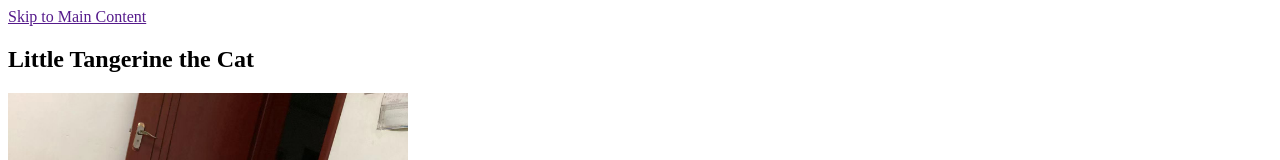
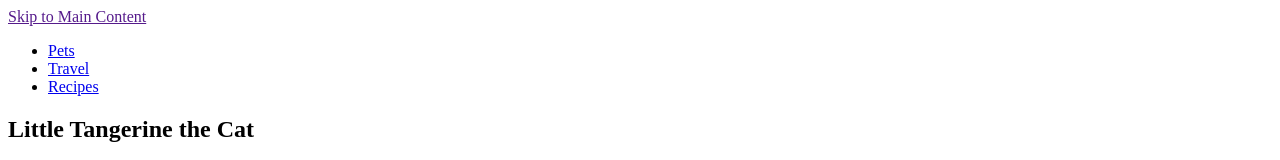
Before and after one commit to yutong195/starter_html, a plain HTML site: page index.html in a window 1280 px wide. Shown: the top 160 px of the page. Drawn offline with Linux system fonts and the light colour scheme.

Commit message:
Add files via upload

```diff
--- a/index.html
+++ b/index.html
@@ -7,6 +7,11 @@
 </head>
 <body>
     <a href = "">Skip to Main Content</a>
+    <ul>
+        <li><a href="index.html">Pets</a></li>
+        <li><a href="travel.html">Travel</a></li>
+        <li><a href="recipes.html">Recipes</a></li>
+    </ul>
 
 
     <main>
```
Also changed, not shown: recipes.html (+5 -0 lines), travel.html (+5 -0 lines).
